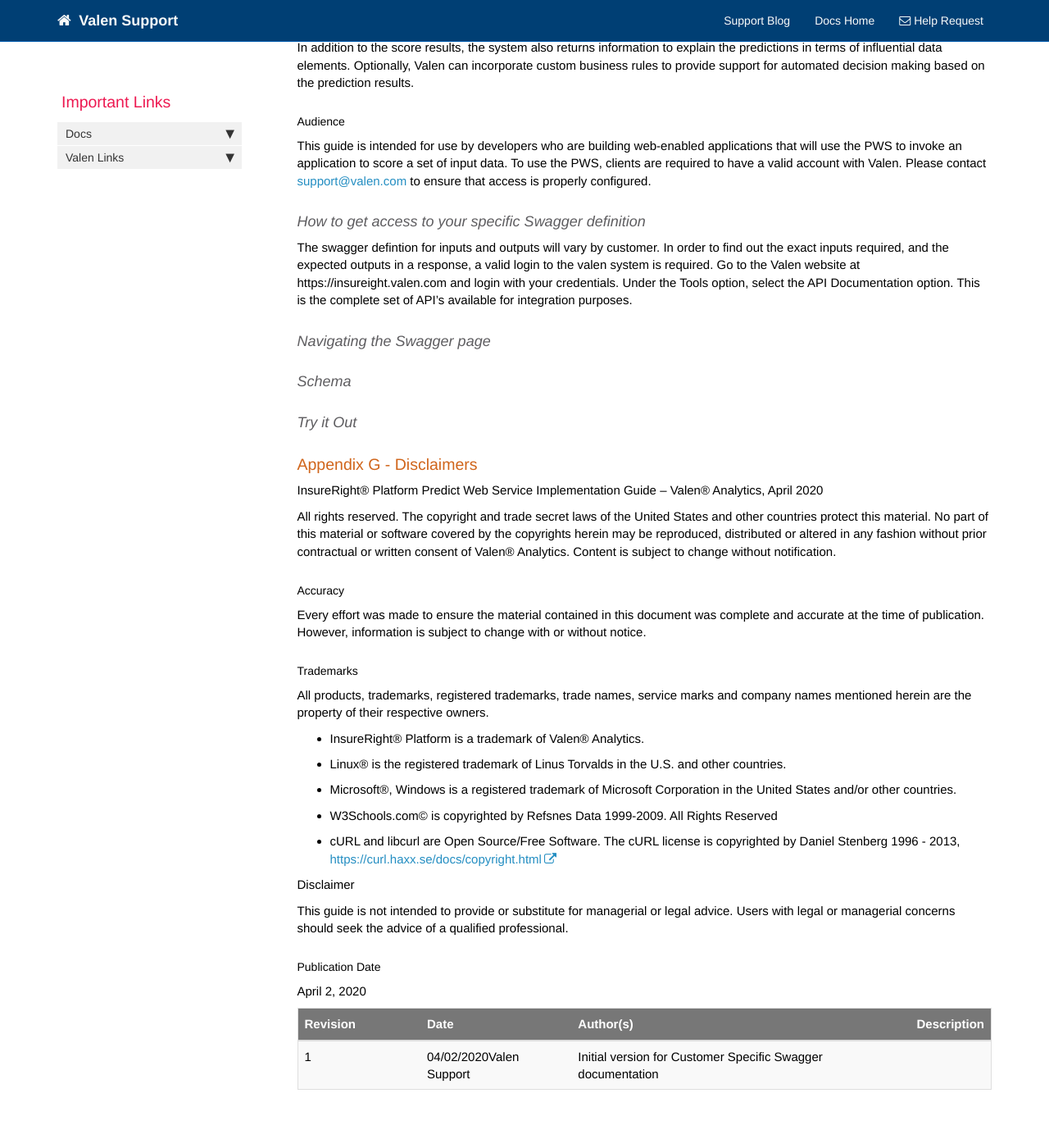
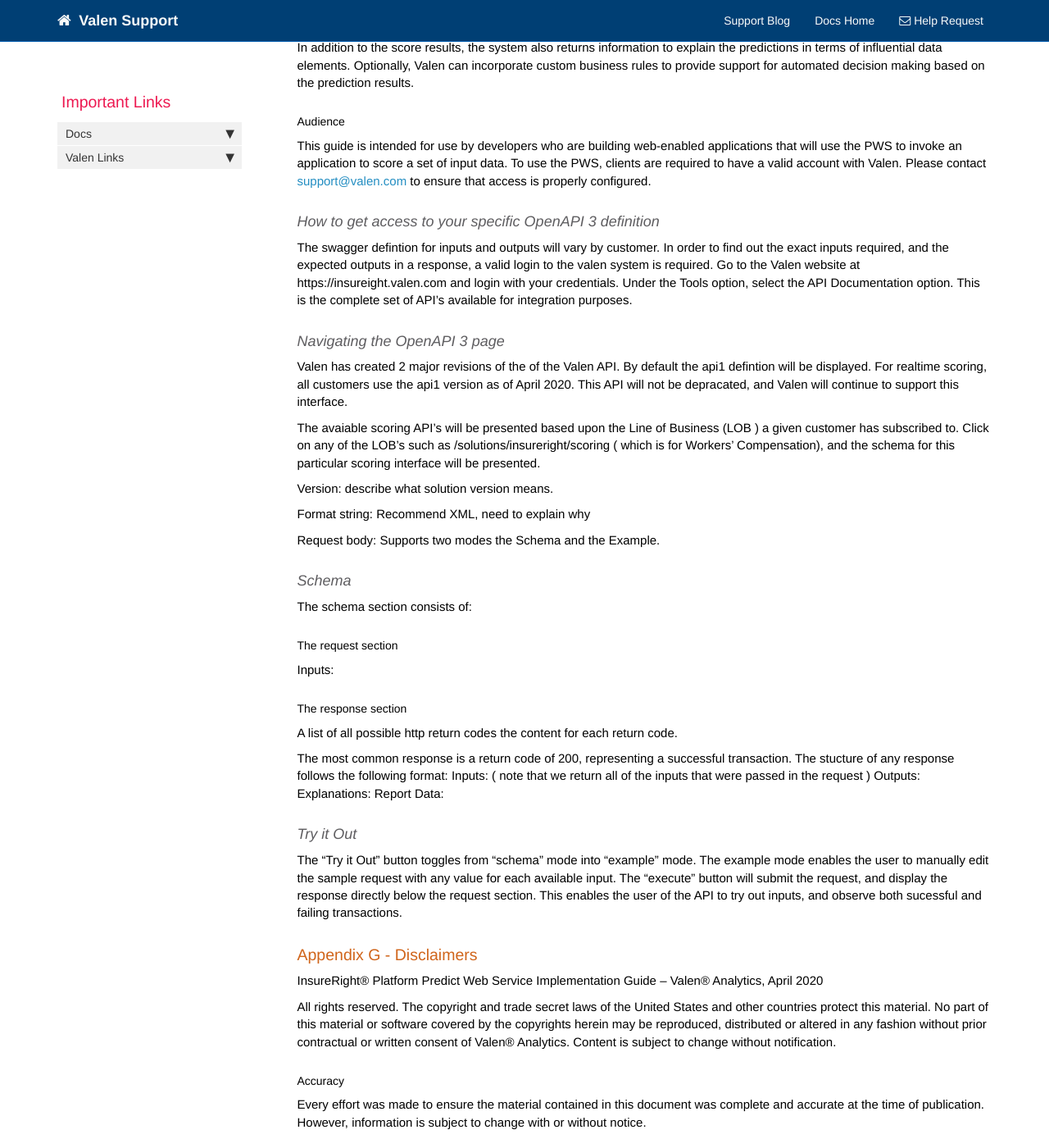
Before and after one commit to valensupport/valensupport.github.io, a Jekyll site: the page built from pages/customer_specific_apis.md, in a window 1280 px wide and 1400 px high, scrolled down 602 px. Shown: the whole window at 82% size. Built offline with Jekyll 4.4.1, drawn with Linux system fonts in a browser that asks for light colours; nearby versions of some CDN libraries; comment, search, counter and statistics services are not loaded; some of the changed text lies outside the part shown.

Commit message:
Update customer_specific_apis.md
Next level of outline.

```diff
--- a/pages/customer_specific_apis.md
+++ b/pages/customer_specific_apis.md
@@ -19,16 +19,46 @@ In addition to the score results, the system also returns information to explain
 
 This guide is intended for use by developers who are building web-enabled applications that will use the PWS to invoke an application to score a set of input data. To use the PWS, clients are required to have a valid  account with Valen. Please contact <support@valen.com> to ensure that access is properly configured.
 
-#### How to get access to your specific Swagger definition
+#### How to get access to your specific OpenAPI 3 definition
 
 The swagger defintion for inputs and outputs will vary by customer.  In order to find out the exact inputs required, and the expected outputs in a response, a valid login to the valen system is required.  Go to the Valen website at https://insureight.valen.com and login with your credentials.  Under the Tools option, select the API Documentation option.
 This is the complete set of API's available for integration purposes.
 
-#### Navigating the Swagger page
+#### Navigating the OpenAPI 3 page
+
+Valen has created 2 major revisions of the of the Valen API.  By default the api1 defintion will be displayed. For realtime scoring, all customers use the api1 version as of April 2020.  This API will not be depracated, and Valen will continue to support this interface.
+
+The avaiable scoring API's will be presented based upon the Line of Business (LOB ) a given customer has subscribed to. Click on any of the LOB's such as /solutions/insureright/scoring ( which is for Workers' Compensation), and the schema for this particular scoring interface will be presented.
+
+Version:  describe what solution version means.
+
+Format string: Recommend XML,  need to explain why
+
+Request body:  Supports two modes the Schema and the Example.
+
+
 
 #### Schema
 
+The schema section consists of:
+
+
+##### The request section
+   Inputs:
+
+##### The response section
+   A list of all possible http return codes the content for each return code.
+
+   The most common response is a return code of 200, representing a successful transaction. The stucture of any response follows the following format:
+   Inputs: ( note that we return all of the inputs that were passed in the request )
+   Outputs:
+   Explanations:
+   Report Data:
+
+
 #### Try it Out
+
+The "Try it Out" button toggles from "schema" mode into "example" mode.  The example mode enables the user to manually edit the sample request with any value for each available input.  The "execute" button will submit the request, and display the response directly below the request section. This enables the user of the API to try out inputs, and observe both sucessful and failing transactions.
 
 
 
```
